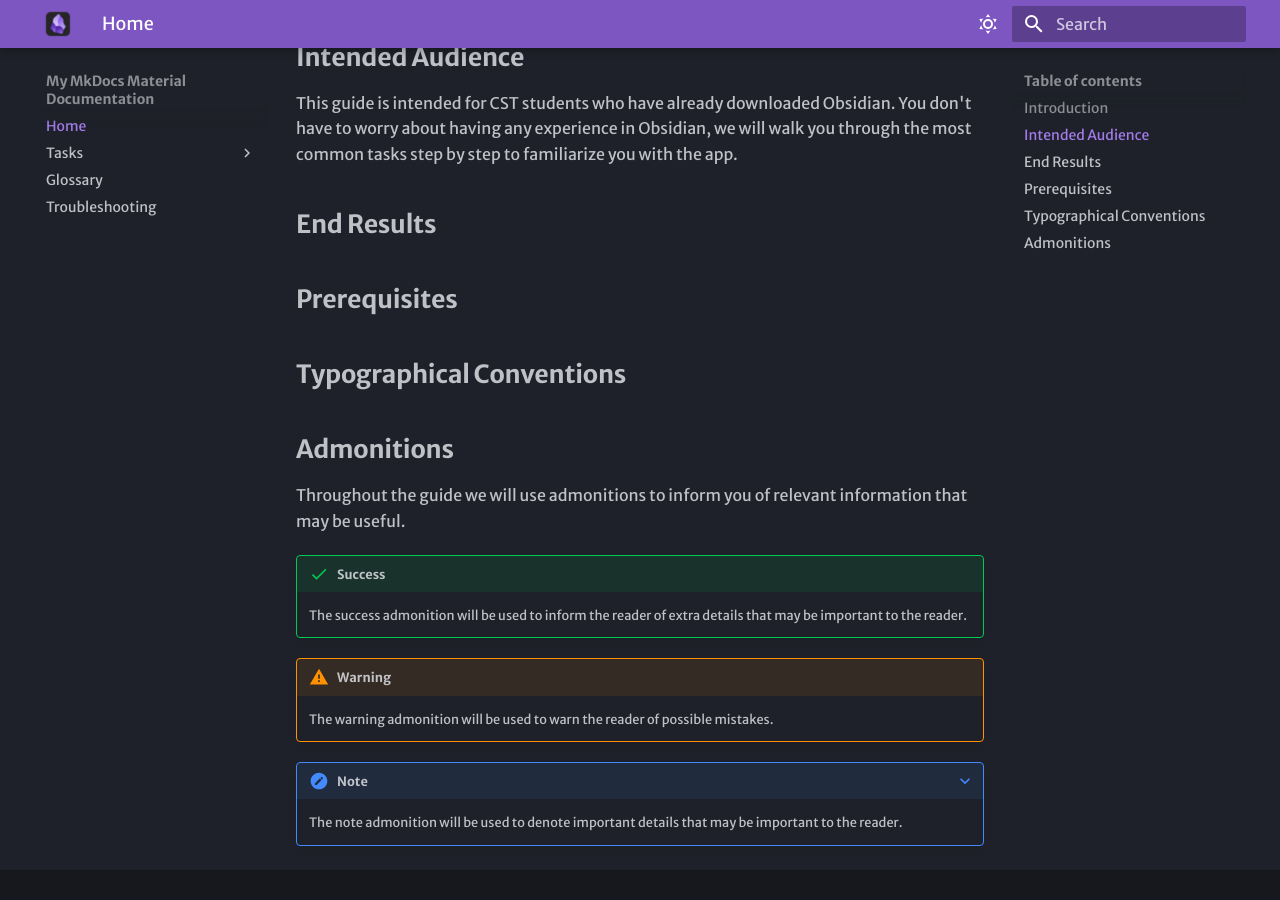
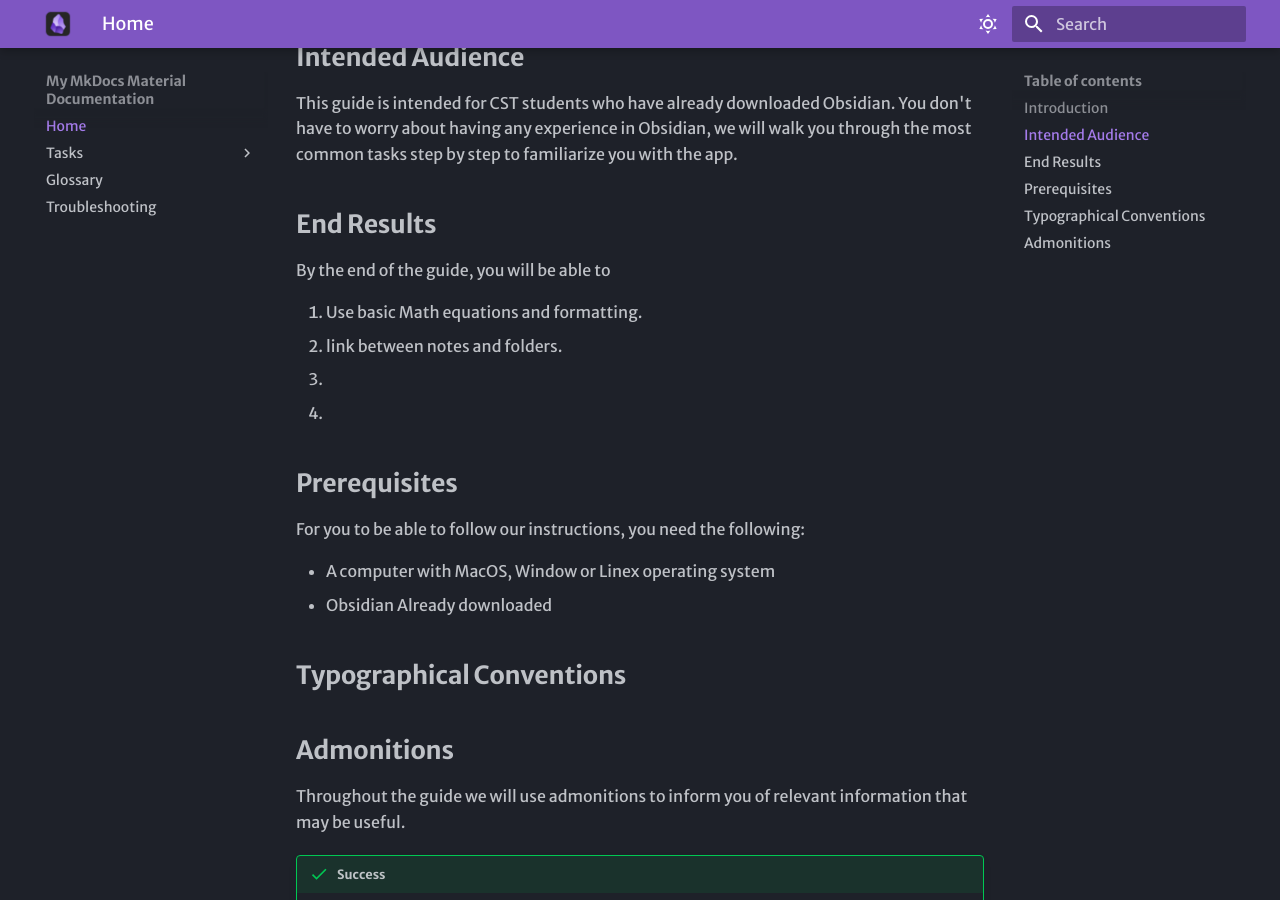
Before and after one commit to AllenLu12/COMP_2216_Obsidian_tutorial, an MkDocs documentation site: the page built from docs/index.md, in a window 1280 px wide and 900 px high, scrolled down 375 px. Built offline with MkDocs 1.6.1 and Material for MkDocs 9.7.7, drawn with Linux system fonts in a browser that asks for light colours; nearby versions of some CDN libraries; some web fonts are replaced; library files that are not in the unit come from our copies.

```diff
--- a/docs/index.md
+++ b/docs/index.md
@@ -12,7 +12,18 @@ This guide is intended for CST students who have already downloaded Obsidian. Yo
 
 ## **End Results**
 
+By the end of the guide, you will be able to
+
+1. Use basic Math equations and formatting.
+2. link between notes and folders.
+3.
+4.
+
 ## **Prerequisites**
+For you to be able to follow our instructions, you need the following:
+
+* A computer with MacOS, Window or Linex operating system
+* Obsidian Already downloaded
 
 ## **Typographical Conventions**
 
```
Also changed, not shown: docs/tasks/task2.md (+75 -0 lines).
